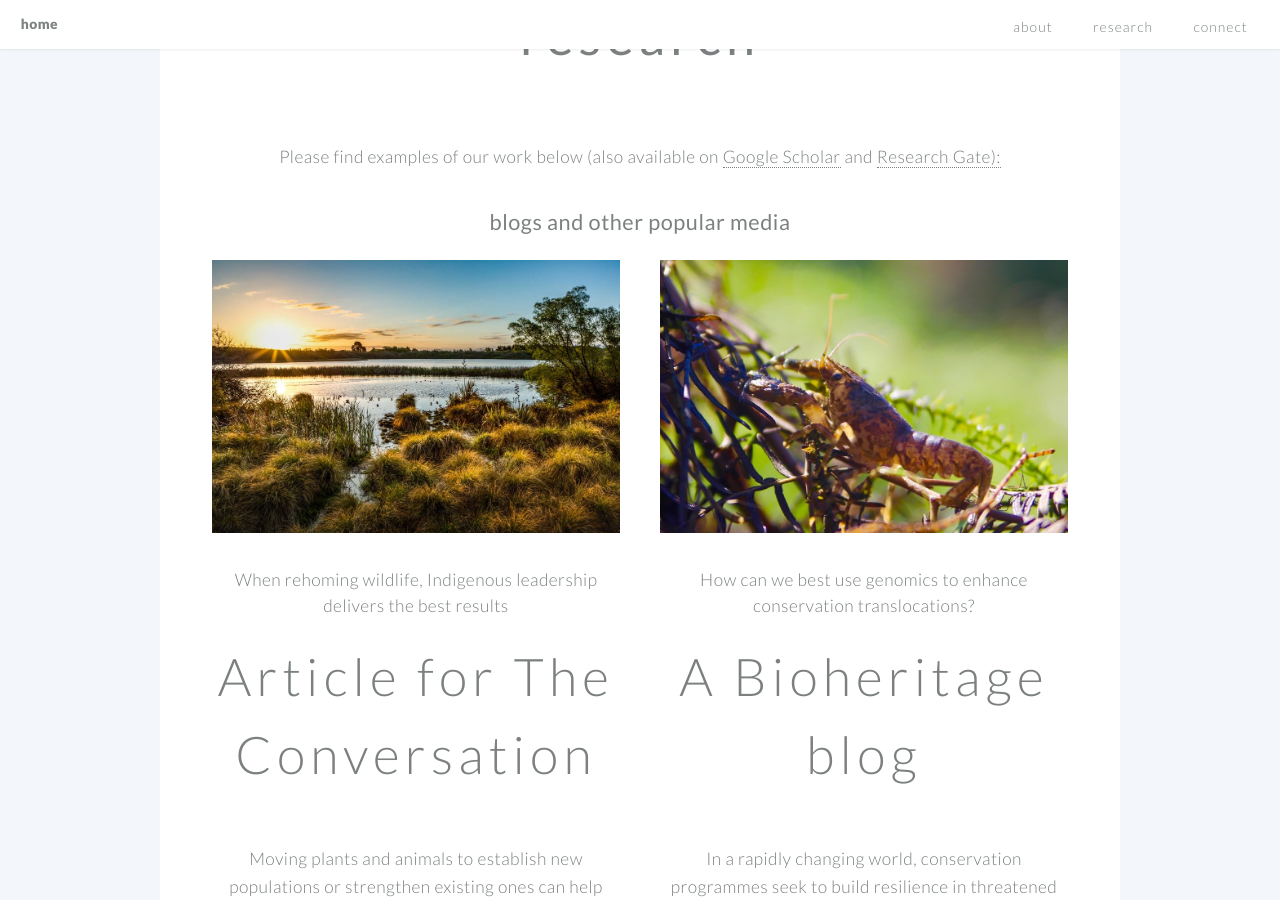
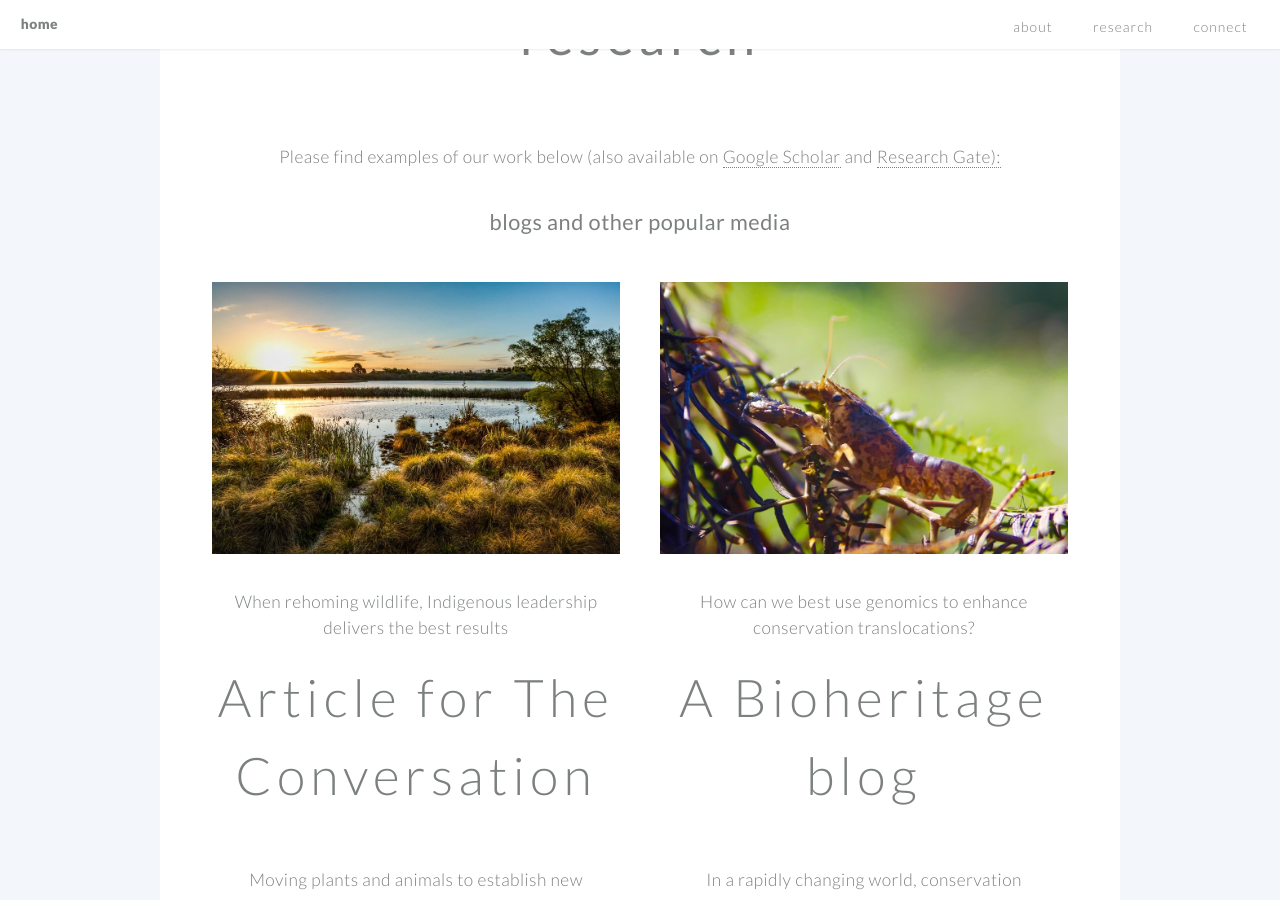
Before and after one commit to aislingrayne/aislingrayne.github.io, a Jekyll site: the page built from index.md, in a window 1280 px wide and 900 px high, scrolled down 2025 px. Built offline with Jekyll 4.4.1, drawn with Linux system fonts in a browser that asks for light colours.

Commit message:
Update hello-default.html

```diff
--- a/_layouts/hello-default.html
+++ b/_layouts/hello-default.html
@@ -120,11 +120,12 @@
                 </header>
                 <p>{{ page.portfolio_description }}</p>
                 {% for categories in site.data[page.portfolio][page.portfolio] %}
-     			 <div class="row">
+                <div class="row">
 
                           <div class="12u">
-                              <h3 style="margin-bottom:1em; font-size:1.25em"><strong>{{ categories.category}}</strong></h3>
+                              <h3 style="margin-bottom:2em; font-size:1.25em"><strong>{{ categories.category}}</strong></h3>
                           </div>
+
 			{% for blogs in categories.blogs %}
                           <div class="6u blog">
                             <section>
@@ -136,7 +137,7 @@
                           </div>
                           {% endfor %}
 
-                          {% for items in categories.items %}
+                         {% for items in categories.items %}
                           <div class="12u item">
                             <section>
 
@@ -146,7 +147,7 @@
                               </div>
                             </section>
                           </div>
-                          {% endfor %}
+                         {% endfor %}
                 </div>
 
                 {% endfor %}
```
